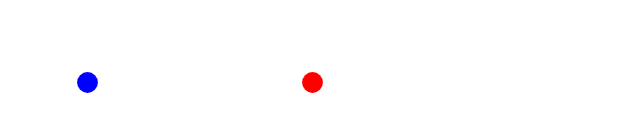
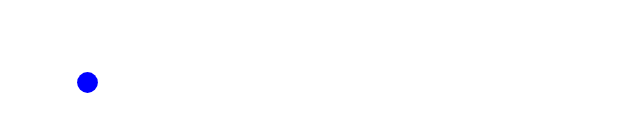
Before and after one commit to MsPickles1014/Grid-Venture, a React (Vite) app in the folder client/: page / in a window 1280 px wide. Shown: the part 378-510 px from the top of the page, without its empty margins (0-640 px from the left). Built offline with nearby package versions, Linux system fonts and the light colour scheme.

Commit message:
working visibility grid

```diff
--- a/client/src/components/Npc.jsx
+++ b/client/src/components/Npc.jsx
@@ -12,7 +12,7 @@ export default function Npc({ npcPos, unlocked, onUnlock, triggerInteraction })
   const [npcInteractions, setNpcInteractions] = useState(0);
   const [npcDialog, setNpcDialog] = useState('');
 
-  // 🚩 Moved outside to avoid re-creation on every render
+  // Moved outside to avoid re-creation on every render
   const npcMessages = [
     "YOU SHALL NOT PASS!!",
     "I'm thuper therial, you don’t want to go down thith way….",
@@ -21,7 +21,7 @@ export default function Npc({ npcPos, unlocked, onUnlock, triggerInteraction })
 
   // Handle NPC interaction when triggered by 'E' key
   useEffect(() => {
-    // 🚩 Prevent firing if no interaction triggered
+    // Prevent firing if no interaction triggered
     if (!triggerInteraction || unlocked) return;
 
     const handleNpcInteraction = () => {
@@ -31,10 +31,10 @@ export default function Npc({ npcPos, unlocked, onUnlock, triggerInteraction })
       if (npcInteractions < 2) {
         setNpcInteractions((prev) => prev + 1);
       } else {
-        // 🚩 Show final dialog first
+        // Show final dialog first
         setNpcDialog(npcMessages[2]);
 
-        // 🚩 Then unlock and clear after delay
+        // Then unlock and clear after delay
         setTimeout(() => {
           onUnlock();
 
@@ -47,7 +47,7 @@ export default function Npc({ npcPos, unlocked, onUnlock, triggerInteraction })
     };
 
     handleNpcInteraction();
-  }, [triggerInteraction, unlocked]); // ✅ Clean dependency array
+  }, [triggerInteraction, unlocked]); // Clean dependency array
 
 
 const alertClick = (e) =>{
--- a/client/src/components/TerrainGrid.jsx
+++ b/client/src/components/TerrainGrid.jsx
@@ -5,16 +5,15 @@ import Npc from './Npc';
 
 // Terrain tile classes mapped to CSS classes
 const terrainClasses = {
-  tree: 'bg-green-700', // Impassable tree tile
-  rock: 'bg-gray-500', // Obstacle tile (potentially requiring tools)
-  path: 'bg-yellow-800', // Walkable path
-  cave: 'bg-gray-300', // Walkable cave floor
-  log: 'bg-orange-900',      // Log obstacle (requires hatchet)
-  key: 'bg-blue-300',        // Key pickup tile
-  lockedChest: 'bg-yellow-500', // Locked chest tile
+  tree: 'bg-green-700',
+  rock: 'bg-gray-500',
+  path: 'bg-yellow-800',
+  cave: 'bg-gray-300',
+  log: 'bg-orange-900',
+  key: 'bg-blue-300',
+  lockedChest: 'bg-yellow-500',
   rockslide: 'bg-gray-800',
   pickaxe: 'bg-red-400',
-
 };
 
 // Function to check if position is within bounds
@@ -29,10 +28,14 @@ export default function TerrainGrid({
   playerDirection,
   npcPos,
   npcUnlocked,
-  npcInteractionTriggered, // 🚩 New prop
-  setNpcUnlocked, // 🚩 New prop
-  setNpcPos, // 🚩 New prop
+  npcInteractionTriggered,
+  setNpcUnlocked,
+  setNpcPos,
+  exploredTiles,
 }) {
+  const currentTile = grid[playerPos.y][playerPos.x];
+  const radius = currentTile === 'cave' ? 1 : 2;
+
   return (
     <div
       className="grid gap-[1px] border border-white"
@@ -45,10 +48,26 @@ export default function TerrainGrid({
       }}
     >
       {grid.map((row, y) =>
-        row.map((cell, x) => (
+        row.map((cell, x) => {
+          const isVisible = exploredTiles.has(`${x},${y}`);
+          const isNearPlayer =
+            Math.abs(playerPos.x - x) <= radius &&
+            Math.abs(playerPos.y - y) <= radius;
+          const shouldRender = isVisible || isNearPlayer;
+
+          // Show 'rock' if the cave hasn't been explored yet
+          const displayTile = !shouldRender
+            ? 'black'
+            : cell === 'cave' && !exploredTiles.has(`${x},${y}`)
+            ? 'rock'
+            : cell;
+
+          return (
             <div
               key={`${x}-${y}`}
-            className={`${terrainClasses[cell] || 'bg-red-500'} border border-black relative`}
+              className={`relative border border-black ${
+                shouldRender ? terrainClasses[displayTile] : 'bg-black'
+              }`}
             >
               {/* Render Player */}
               {playerPos.x === x && playerPos.y === y && (
@@ -56,26 +75,26 @@ export default function TerrainGrid({
               )}
 
               {/* Render NPC with bounds check */}
-            {npcPos.x === x && npcPos.y === y && (
+
+              {npcPos.x === x && npcPos.y === y && exploredTiles.has(`${x},${y}`) && (
   <Npc
     npcPos={npcPos}
     unlocked={npcUnlocked}
     onUnlock={() => {
-                  // Check NPC new position within bounds before moving
       const newNpcPos = { x: 12, y: 17 };
       if (isWithinBounds(newNpcPos.x, newNpcPos.y, grid)) {
-                    setNpcUnlocked(true); // Unlock NPC after 3 interactions
-                    // console.log("new npc pos: ", newNpcPos )
-                    setNpcPos(newNpcPos); // Move NPC to new position
+        setNpcUnlocked(true);
+        setNpcPos(newNpcPos);
       } else {
         console.error('🚨 New NPC position is out of bounds!');
       }
     }}
-                triggerInteraction={npcInteractionTriggered} // Controls interaction
+    triggerInteraction={npcInteractionTriggered}
   />
 )}
             </div>
-        ))
+          );
+        })
       )}
     </div>
   );
--- a/client/src/pages/Game.jsx
+++ b/client/src/pages/Game.jsx
@@ -43,24 +43,7 @@ export default function Game() {
 const [hasHatchet, setHasHatchet] = useState(false);
 const [deadEndTriggered, setDeadEndTriggered] = useState(false);
 const [hasPickaxe, setHasPickaxe] = useState(false);
-
-
-
-
-  // Unlock the tile where NPC was after interaction ---THIS IS GOOD CODE TO REWORK FOR BLOCKED PATH---
-  // useEffect(() => {
-  //   if (npcUnlocked) {
-  //     setGrid((prevGrid) => {
-  //       const newGrid = prevGrid.map((row) => [...row]);
-  //       console.log( newGrid[16][12])
-  //       newGrid[16][12] = 'path'; // Unlock NPC path
-  //       return newGrid;
-  //     });
-  //   }
-  // }, [npcUnlocked]);
-  // useEffect(()=>{
-  //   console.log("npcpos updated: ", npcPos)
-  // },[npcPos])
+const [exploredTiles, setExploredTiles] = useState(new Set());
 
   // Prevent out-of-bounds movement
   const getBoundedPosition = (x, y) => ({
@@ -106,6 +89,23 @@ const [hasPickaxe, setHasPickaxe] = useState(false);
       if (isWalkable(newX, newY, npc)) {
         setPlayerDirection(getDirection(dx, dy));
         animatePlayer();
+
+        // 👁️ Visibility radius logic
+        const currentTile = grid[newY][newX];
+        const radius = currentTile === 'cave' ? 1 : 2;
+
+        const newExplored = new Set(exploredTiles);
+        for (let dx = -radius; dx <= radius; dx++) {
+          for (let dy = -radius; dy <= radius; dy++) {
+            const ex = newX + dx;
+            const ey = newY + dy;
+            if (ex >= 0 && ex < grid[0].length && ey >= 0 && ey < grid.length) {
+              newExplored.add(`${ex},${ey}`);
+            }
+          }
+        }
+        setExploredTiles(newExplored);
+
         return { x: newX, y: newY };
       }
       return prev;
@@ -177,19 +177,6 @@ else if (isNextTo(11, 9) && hasPickaxe) {
   alert("You cleared the rockslide with your pickaxe!");
 }
 };
-
-  // // Handle NPC interaction (press 'E')
-  // const handleInteraction = () => {
-  //   // console.log("isNextToNpc: ", isNextToNpc())
-  //   if (isNextToNpc() && !npcInteractionTriggered) {
-  //     setNpcInteractionTriggered(true);
-  //     setTimeout(() => {
-  //       setNpcInteractionTriggered(false);
-  //     }, 200);
-  //   }
-  // };
-
-
   // Handle keyboard inputs
   useEffect(() => {
     const handleKeyDown = (e) => {
@@ -235,15 +222,16 @@ useEffect(() => {
 
 const handleReset = () => {
   setGrid(predefinedGrid.map((row) => [...row])); // deep clone
-  setPlayerPos({ x: 3, y: 16 });
-  setNpcPos({ x: 12, y: 16 });
+  setPlayerPos({ x: 3, y: 16 }); // start position
+  setNpcPos({ x: 12, y: 16 });   // NPC reset
   setNpcUnlocked(false);
   setNpcInteractionTriggered(false);
   setHasKey(false);
   setHasHatchet(false);
   setHasPickaxe(false);
+  setDeadEndTriggered(false);
+  setExploredTiles(new Set()); // CLEAR explored tiles
 };
-
 
   return (
     <div className="flex flex-col items-center justify-center min-h-screen bg-gray-900 text-white p-4 space-y-6">
@@ -267,6 +255,7 @@ const handleReset = () => {
         npcInteractionTriggered={npcInteractionTriggered}
         setNpcUnlocked={setNpcUnlocked}
         setNpcPos={setNpcPos}
+        exploredTiles={exploredTiles}
       />
     </div>
   );
```
Lines whose indentation alone changed are shown as unchanged.
